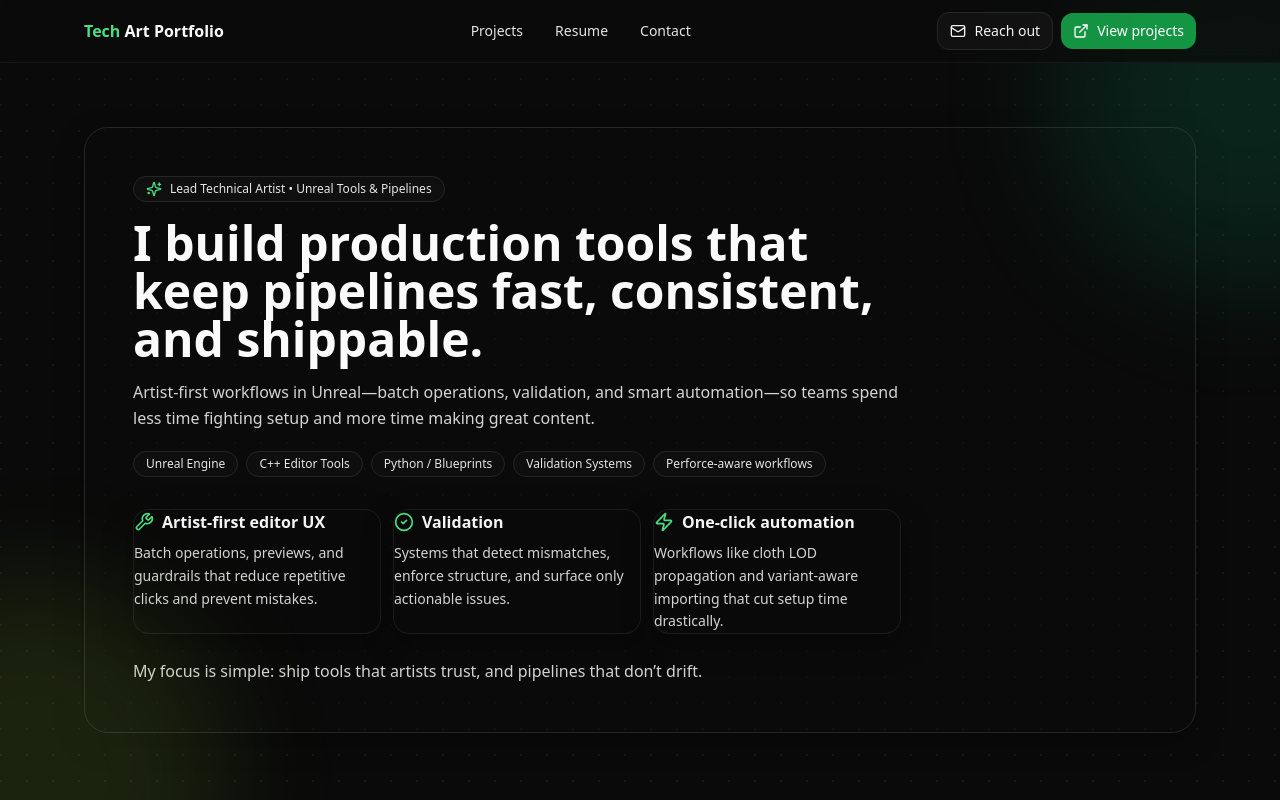
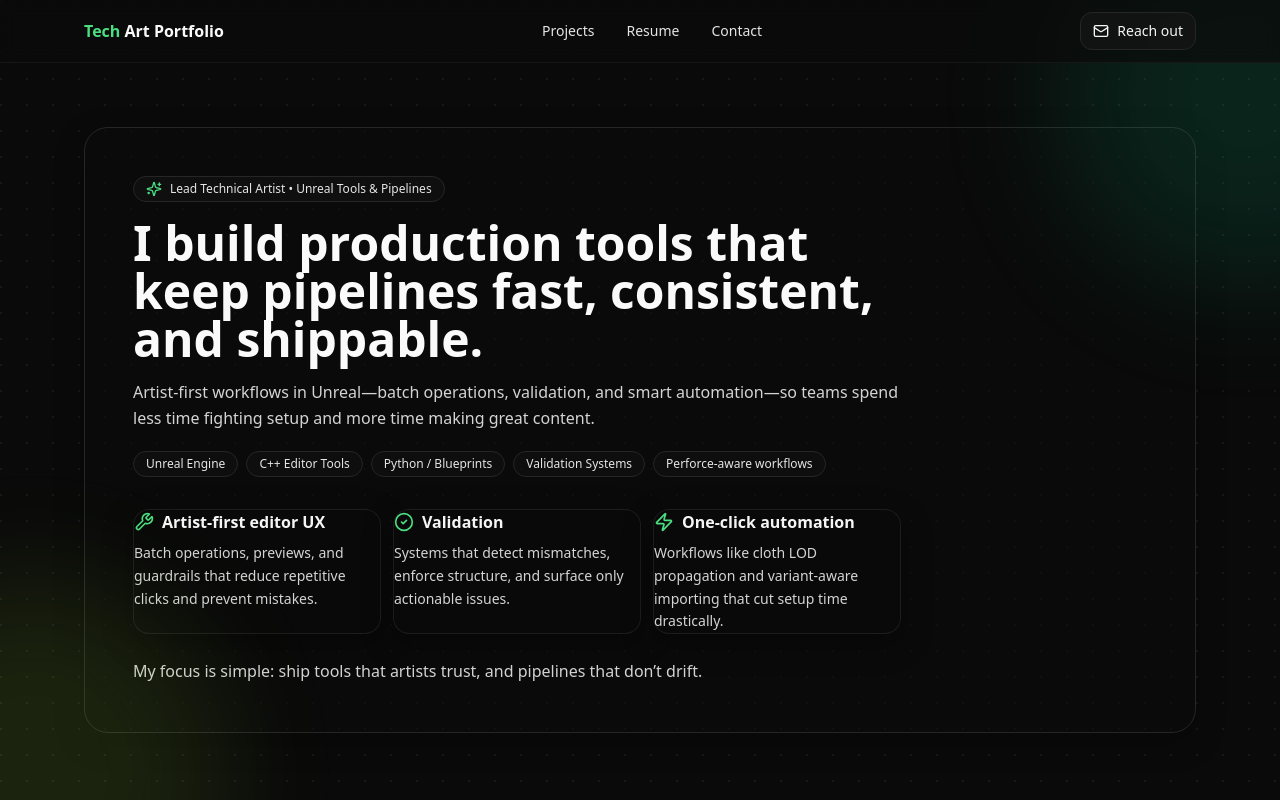
Before and after one commit to anthonydavis33/TechartPortfolio, a React (Vite) app: page / in a window 1280 px wide. Shown: the top 800 px of the page. Built offline with nearby package versions, Linux system fonts and the light colour scheme.

Commit message:
navbar work

```diff
--- a/src/components/Navbar.jsx
+++ b/src/components/Navbar.jsx
@@ -3,8 +3,8 @@ import { Mail, ExternalLink } from "lucide-react";
 const base = import.meta.env.BASE_URL;
 
 const nav = [
-  { href: `${base}#projects`, label: "Projects" },
-  { href: `${base}resume`, label: "Resume" },
+  { href: `${base}#work`, label: "Projects" },
+  { href: `${base}#/resume`, label: "Resume" },
   { href: `${base}#contact`, label: "Contact" }
 ];
 
@@ -36,14 +36,6 @@ export default function Navbar() {
             <Mail className="h-4 w-4" />
             <span className="hidden sm:inline">Reach out</span>
           </a>
-
-          <a
-            href={`${base}#projects`}
-            className="inline-flex items-center gap-2 rounded-xl bg-accent-600/90 px-3 py-2 text-sm text-white hover:bg-accent-600 transition"
-          >
-            <ExternalLink className="h-4 w-4" />
-            <span className="hidden sm:inline">View projects</span>
-          </a>
         </div>
       </div>
     </div>
--- a/src/main.jsx
+++ b/src/main.jsx
@@ -2,7 +2,6 @@ import React from "react";
 import ReactDOM from "react-dom/client";
 import "./index.css";
 import { HashRouter } from "react-router-dom";
-import { BrowserRouter } from "react-router-dom";
 import App from "./App.jsx";
 
 
@@ -13,11 +12,3 @@ ReactDOM.createRoot(document.getElementById("root")).render(
     </HashRouter>
   </React.StrictMode>
 );
-
-ReactDOM.createRoot(document.getElementById("root")).render(
-  <React.StrictMode>
-    <BrowserRouter basename={import.meta.env.BASE_URL}>
-      <App />
-    </BrowserRouter>
-  </React.StrictMode>
-);
```
